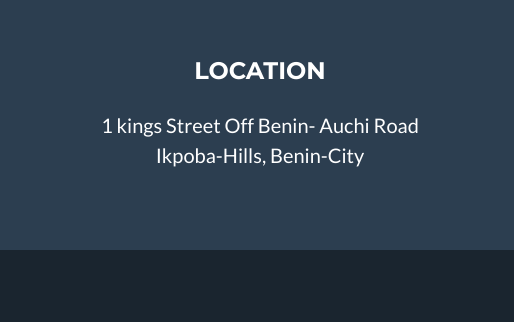
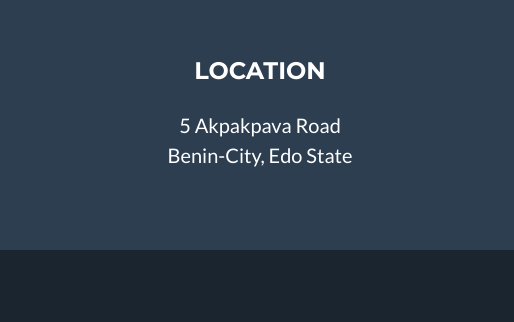
Before and after one commit to asimiyu-musa/asimiyumusa, a plain HTML site: page index.html in a window 1280 px wide. Shown: the part 2869-3191 px from the top of the page, 0-514 px from the left. Drawn offline with nearby package versions, Linux system fonts and the light colour scheme.

Commit message:
project update

```diff
--- a/index.html
+++ b/index.html
@@ -254,9 +254,9 @@
                     <div class="col-lg-4 mb-5 mb-lg-0">
                         <h4 class="text-uppercase mb-4">Location</h4>
                         <p class="lead mb-0">
-                            1 kings Street Off Benin- Auchi Road
+                            5 Akpakpava Road
                             <br />
-                            Ikpoba-Hills, Benin-City
+                            Benin-City, Edo State
                         </p>
                     </div>
                     <!-- ======================================= -->
@@ -407,7 +407,7 @@
                                     <!-- Portfolio Piece - Image-->
                                     <!-- Modify the image of the third portfolio project here -->
                                     <a href="https://github.com/asimiyu-musa/ETL-Data-Pipeline-Using-Python-and-Airflow/blob/main/README.md" target="_blank">
-                                        <img class="img-fluid rounded mb-5" src="assets/img/portfolio/etl-2.jpg" alt="" />
+                                        <img class="img-fluid rounded mb-5" src="assets/img/portfolio/etl-3.jpg" alt="" />
                                     </a>
                                     <!-- Portfolio Piece - Text-->
                                     <!-- Modify the description of the third portfolio project here-->
```
